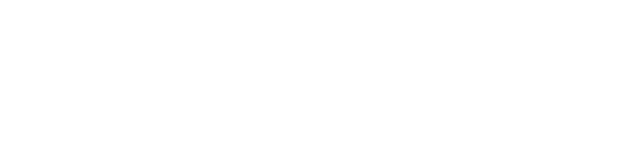
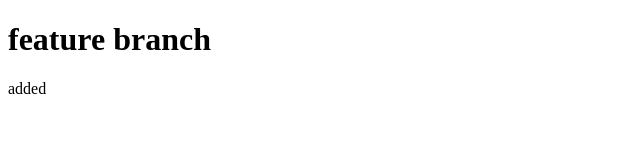
Before and after one commit to hashim6789/Git-Practice, a plain HTML site: page index.html in a window 1280 px wide. Shown: the whole page, without its empty margins (0-640 px from the left). Drawn offline with Linux system fonts and the light colour scheme.

Commit message:
The index page edited - added h1 and p

```diff
--- a/index.html
+++ b/index.html
@@ -5,5 +5,8 @@
     <meta name="viewport" content="width=device-width, initial-scale=1.0" />
     <title>Document</title>
   </head>
-  <body></body>
+  <body>
+    <h1>feature branch</h1>
+    <p>added</p>
+  </body>
 </html>
```
